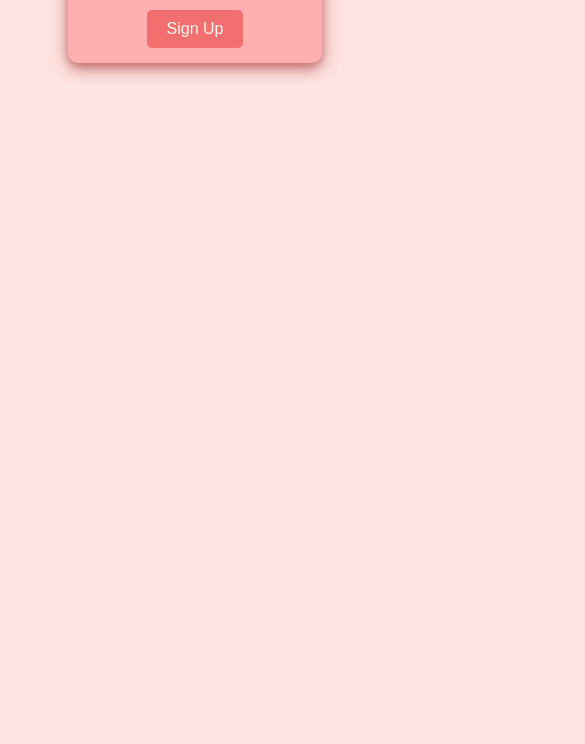
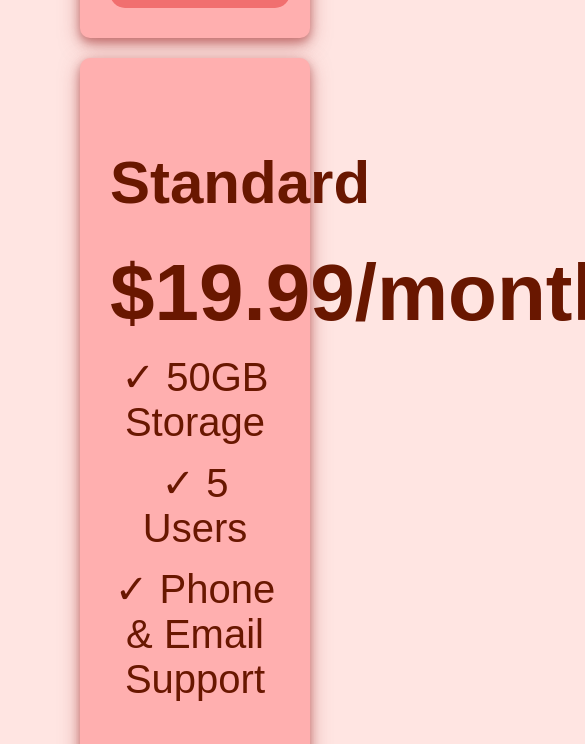
Before and after one commit to Arcianne/mini-projects, a plain HTML site: page FTLABACT2_MANGUNE/FTLabAct2.html in a window 390 px wide. Shown: the part 821-1565 px from the top of the page, 585 px wide, since content can reach past the window. Before the commit the page ends 904 px from the top, so only its background shows below. Drawn offline with Linux system fonts and the light colour scheme; a web font is replaced by a local one.

Commit message:
update: folder

```diff
--- a/FTLABACT2_MANGUNE/FTLabAct2.html
+++ b/FTLABACT2_MANGUNE/FTLabAct2.html
@@ -17,17 +17,39 @@
             .pricing-container{
                 flex-direction: column;
                 align-items: center;
-
+                width: 100%;
+                padding: 5rem 5rem;
             }
 
             .pricing-plan {
                 width: 100%;
-                max-width: 100%;
-                padding: 15px;
-                margin-bottom: 20px;
+                aspect-ratio: 1/1;
+            }
+
+            .plan-title {
+                font-size: 60px;
+                font-weight: bold;
+                margin: 60px 0 30px 0;
+            }
+
+            .plan-price {
+                font-size: 80px;
+                font-weight: 600;
+            }
+
+            .plan-features li {
+                font-size: 40px;
+                margin-bottom: 15px;
+            }
+
+            .plan-button {
+                margin-top: 30px;
+                display: inline-block;
+                padding: 30px 50px;
+                font-size: 40px;
+                border-radius: 15px;
             }
         }
-
     </style>
 </head>
 
--- a/FTLABACT2_MANGUNE/css/styles.css
+++ b/FTLABACT2_MANGUNE/css/styles.css
@@ -17,11 +17,11 @@ body {
     display: flex;
     justify-content: center;
     gap: 1.25rem;
-    flex-wrap: wrap;
     color: #691700;
 }
 
 .pricing-plan {
+    width: 319px;
     background-color: #FFAFAF;
     box-sizing: border-box;
     box-shadow: 0 4px 8px 0 rgba(176, 71, 71, 0.525), 0 6px 20px 0 rgba(176, 71, 71, 0.525);
@@ -29,7 +29,6 @@ body {
     padding: 30px;
     text-align: center;
     transition: transform 0.3s;
-    max-width: 400px;
 }
 
 .pricing-plan:hover {
```
